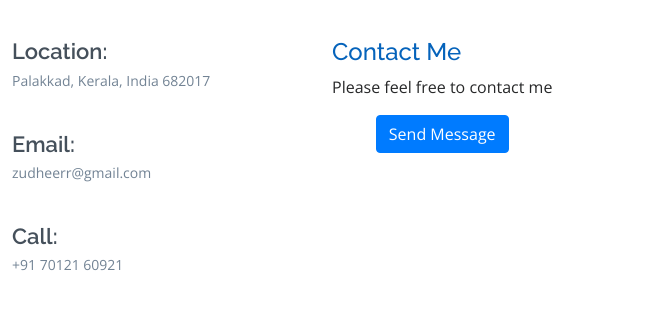
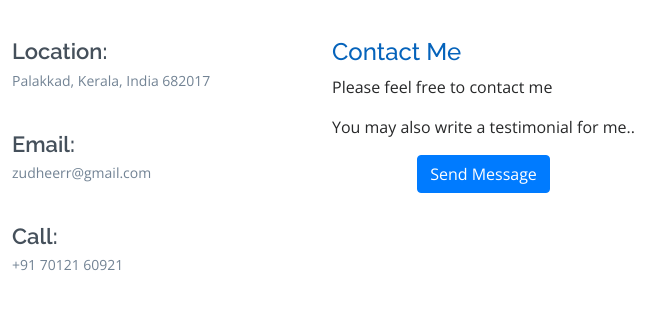
Before and after one commit to zudheer/site, a plain HTML site: page index.html in a window 1280 px wide. Shown: the part 4480-4800 px from the top of the page, 183-848 px from the left. Drawn offline with nearby package versions, Linux system fonts and the light colour scheme.

```diff
--- a/index.html
+++ b/index.html
@@ -691,6 +691,7 @@
             <div class="icon-box iconbox-orange ">
               <h4><a href="">Contact Me</a></h4>
               <p>Please feel free to contact me</p>
+              <p>You may also write a testimonial for me..</p>
               <div class="text-center"><a href="mailto:zudheerr@gmail.com" target="_blank" class="btn btn-primary">Send Message</a>
                 </div>
             </div>
```
